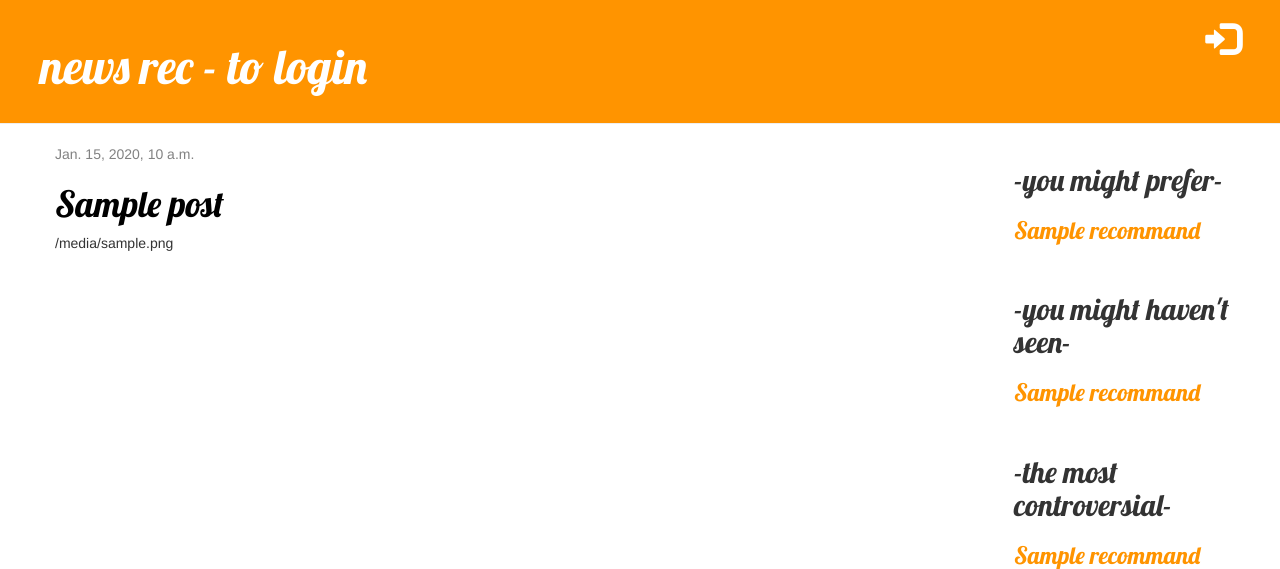
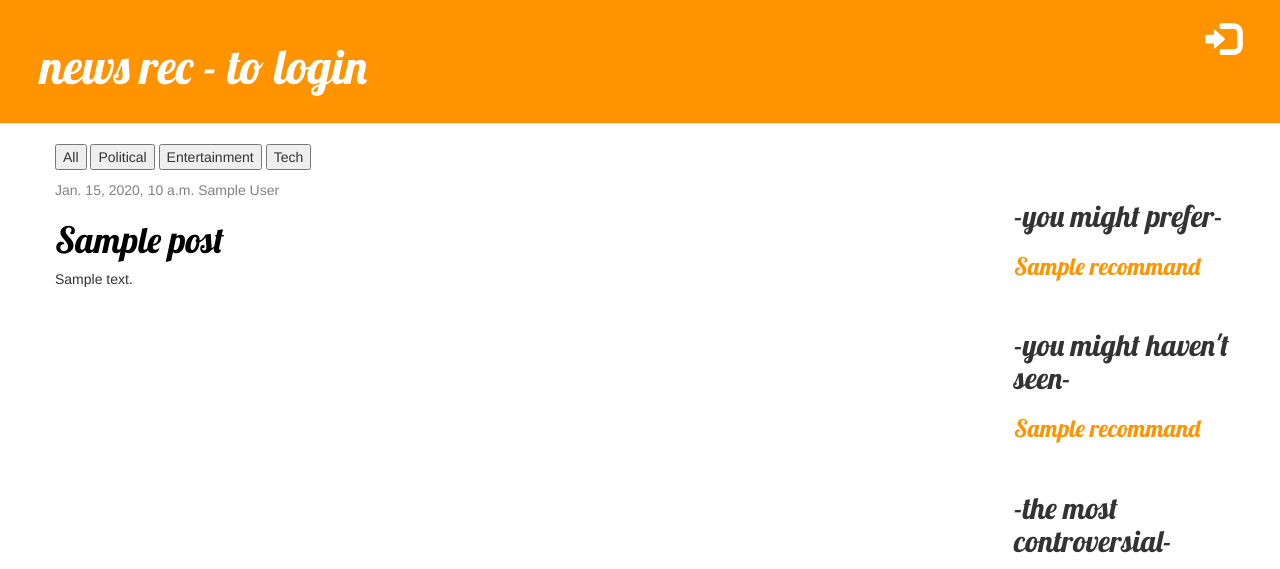
Before and after one commit to sexymonster/cs489_p, a Django app: template news/templates/news/post_list.html in a window 1280 px wide. Shown: the top 569 px of the page. Run offline with Django 3.2, Linux system fonts and the light colour scheme; the template is opened without the code that fills it: most values are stand-ins (such as "Sample title", 1, 10 or a date in 2020); some libraries are stand-ins or nearby versions.

Commit message:
Author, button functions,

```diff
--- a/news/templates/news/post_list.html
+++ b/news/templates/news/post_list.html
@@ -1,15 +1,83 @@
 {% extends 'news/base.html' %}
 
+
 {% block content %}
+<script type="text/javascript">
+
+function all_s() {
+        var postA = document.getElementsByClassName("A");
+        var postP = document.getElementsByClassName("P");
+        var postT = document.getElementsByClassName("T");
+        for( var i = 0; i < postA.length; i++ ){
+            var a = postA.item(i);
+            a.style.display = "block";
+            }
+
+        for(i = 0; i < postP.length; i++ ){
+            var a = postP.item(i);
+            a.style.display =  "block";
+        }
+
+        for(i = 0; i < postT.length; i++ ){
+            var a = postT.item(i);
+            a.style.display =  "block";
+        }
+    }
+
+
+    function all_h() {
+        var postA = document.getElementsByClassName("A");
+        var postP = document.getElementsByClassName("P");
+        var postT = document.getElementsByClassName("T");
+        for( var i = 0; i < postA.length; i++ ){
+            var a = postA.item(i);
+            a.style.display = "none";
+            }
+
+        for(i = 0; i < postP.length; i++ ){
+            var a = postP.item(i);
+            a.style.display =  "none";
+        }
+
+        for(i = 0; i < postT.length; i++ ){
+            var a = postT.item(i);
+            a.style.display =  "none";
+        }
+    }
+
+    //숨기기
+    function hide_and_show(str) {
+        all_h();
+        var postA = document.getElementsByClassName(str);
+        for( var i = 0; i < postA.length; i++ ){
+            var a = postA.item(i);
+            a.style.display = "block";
+        }
+
+    }
+
+</script>
+
+<p id= 'button area'>
+    <input type="button" value="All" onclick="all_s();"/>
+    <input type="button" value="Political" onclick="hide_and_show('P');"/>
+    <input type="button" value="Entertainment" onclick="hide_and_show('A');"/>
+    <input type="button" value="Tech" onclick="hide_and_show('T');"/>
+</p>
+
     <div class = "left-box">
         {% for post in posts %}
-            <div class="post">
+        <div class = "{{post.type}}" style="display: block;">
+            <div class="post" >
                 <div class="date">
                     {{ post.published_date }}
+                    {{ post.author}}
                 </div>
                 <h1><a href="{% url 'post_detail' pk=post.pk %}">{{ post.title }}</a></h1>
-                <p>{{ post.picture|linebreaksbr|truncatewords:20 }}</p>
+                <!-- <img src="../../static/img/{{post.picture}}.jpeg"> -->
+                <p>{{ post.text|linebreaksbr|truncatewords:20 }}</p>
             </div>
+        </div>
         {% endfor %}
         <!--{ % if posts.has_previous %}-->
         <!--<a href="page=1">맨 앞으로</a>-->
@@ -47,4 +115,5 @@
             </div>
         {% endfor %}
     </div>
+
 {% endblock %}
```
Also changed, not shown: news/templates/news/post_detail.html (+7 -4 lines).
